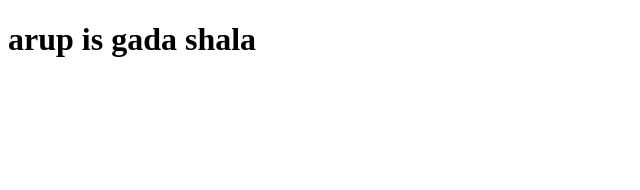
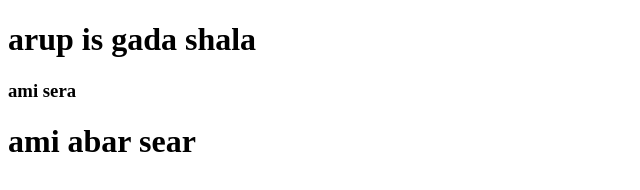
Before and after one commit to Nayeemsgithub/index1, a website: page index1.html in a window 1280 px wide. Shown: the whole page, without its empty margins (0-640 px from the left). Drawn offline with Linux system fonts and the light colour scheme.

Commit message:
line paicana

```diff
--- a/index1.html
+++ b/index1.html
@@ -8,5 +8,7 @@
 </head>
 <body>
     <h1> arup is gada shala</h1>
+    <h3>ami sera</h3>
+    <h1> ami abar sear</h1>
 </body>
 </html>
```
